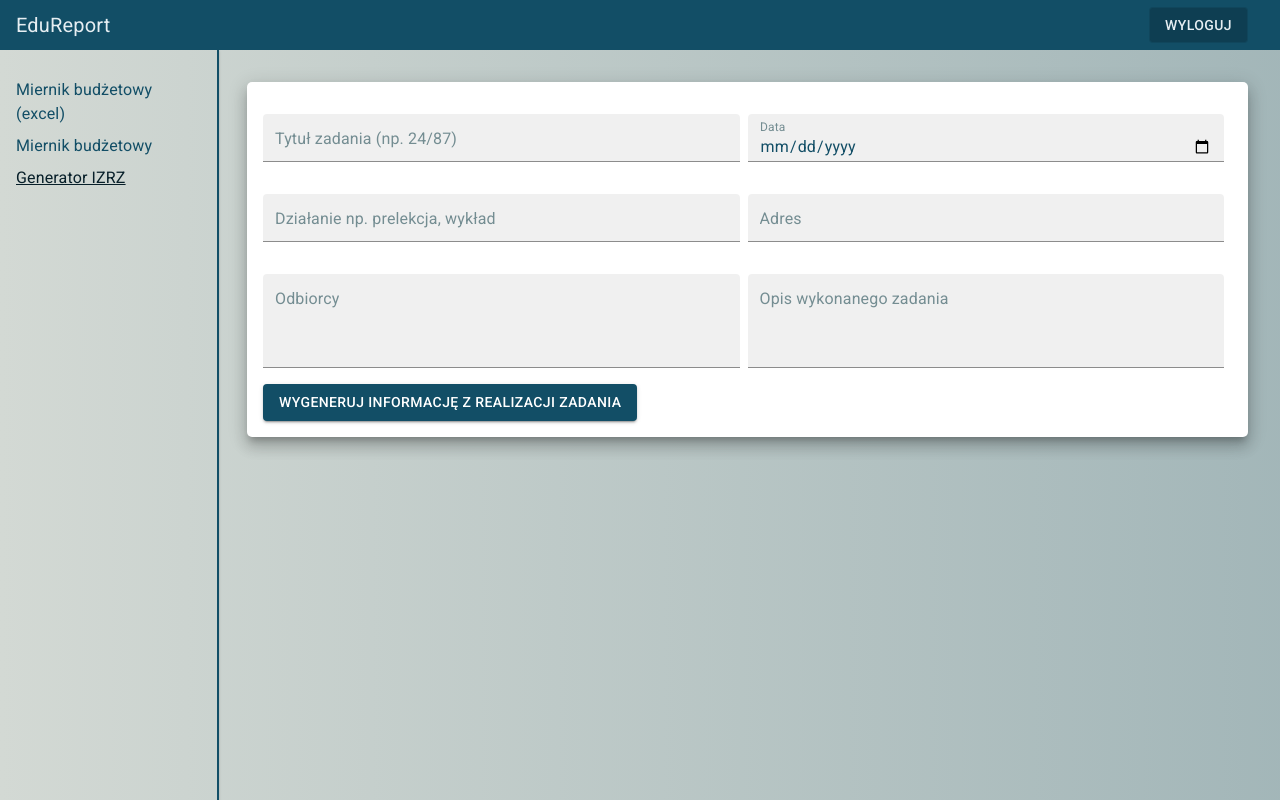
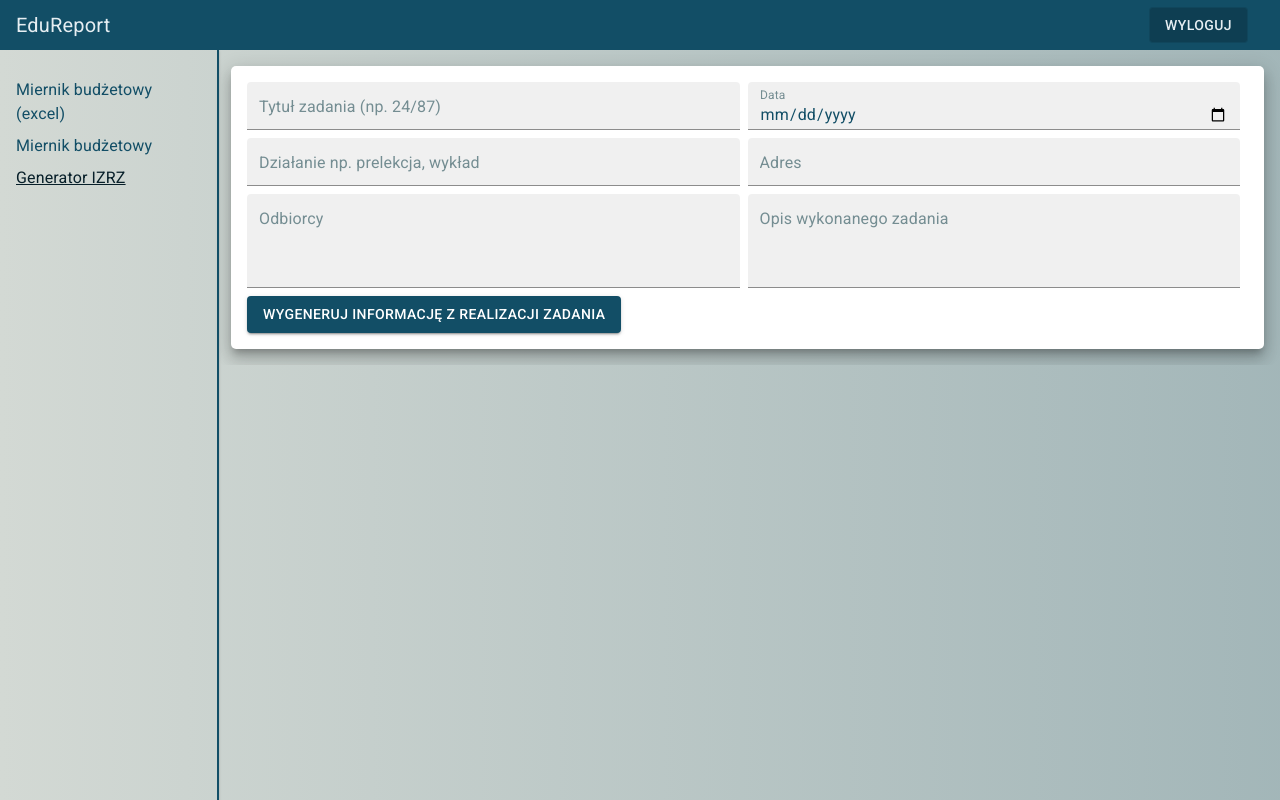
Before and after one commit to Soberek/edureport-app, a React (Vite) app: page /izrz-generator in a window 1280 px wide. Built offline with nearby package versions, Linux system fonts and the light colour scheme; no server answers; sample sign-in values are in the browser's storage.

Commit message:
style: minor style change paddings in md

```diff
--- a/src/components/pages/IzrzGenerator.tsx
+++ b/src/components/pages/IzrzGenerator.tsx
@@ -7,7 +7,7 @@ const TaskForm: React.FC = () => {
   const { initial_form_data, validationSchema, handlePostMiernikItem } = useTaskFormik();
 
   return (
-    <Box p={{ xs: 1, md: 4 }}>
+    <Box p={{ xs: 1, md: 2 }}>
       <Formik
         initialValues={initial_form_data}
         onSubmit={(values) => {
@@ -37,7 +37,6 @@ const TaskForm: React.FC = () => {
                   size="small"
                   error={touched.izrz_title && Boolean(errors.izrz_title)}
                   helperText={touched.izrz_title && errors.izrz_title}
-                  margin="normal"
                 />
               </Grid>
 
@@ -51,7 +50,6 @@ const TaskForm: React.FC = () => {
                   InputLabelProps={{ shrink: true }} // Ensures the label is shrunk for date fields
                   error={touched.date && Boolean(errors.date)}
                   helperText={touched.date && errors.date}
-                  margin="normal"
                   size="small"
                 />
               </Grid>
@@ -64,7 +62,6 @@ const TaskForm: React.FC = () => {
                   size="small"
                   error={touched.action_name && Boolean(errors.action_name)}
                   helperText={touched.action_name && errors.action_name}
-                  margin="normal"
                 />
               </Grid>
 
@@ -76,7 +73,6 @@ const TaskForm: React.FC = () => {
                   size="small"
                   error={touched.address && Boolean(errors.address)}
                   helperText={touched.address && errors.address}
-                  margin="normal"
                 />
               </Grid>
 
@@ -91,7 +87,6 @@ const TaskForm: React.FC = () => {
                   rows={3}
                   error={touched.audience && Boolean(errors.audience)}
                   helperText={touched.audience && errors.audience}
-                  margin="normal"
                 />
               </Grid>
 
@@ -106,7 +101,6 @@ const TaskForm: React.FC = () => {
                   size="small"
                   error={touched.description && Boolean(errors.description)}
                   helperText={touched.description && errors.description}
-                  margin="normal"
                 />
               </Grid>
 
--- a/src/components/pages/MiernikApp.tsx
+++ b/src/components/pages/MiernikApp.tsx
@@ -10,7 +10,7 @@ const MiernikApp = () => {
   if (loading) return <div style={{ padding: 10 }}>Loading... (best UI experience)</div>;
 
   return (
-    <Box p={{ xs: 1, md: 4 }}>
+    <Box p={{ xs: 1, md: 2 }}>
       <Formik
         initialValues={initial_form_data}
         validationSchema={validationSchema}
```
